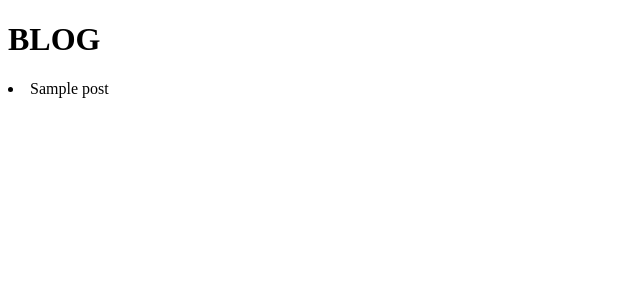
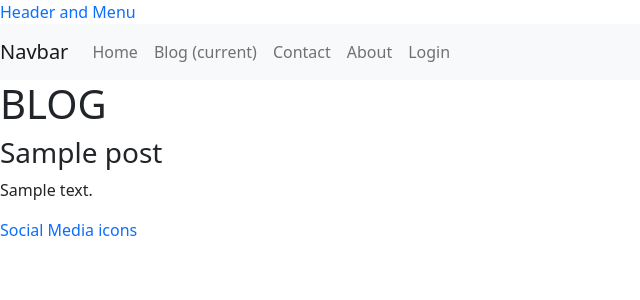
Before and after one commit to OzRhodes/orflask, a Python web app: template templates/blog.html in a window 1280 px wide. Shown: the top 300 px of the page, without its empty margins (0-640 px from the left). Run offline with Jinja, Linux system fonts and the light colour scheme; the template is opened without the code that fills it: most values are stand-ins (such as "Sample title", 1, 10 or a date in 2020).

Commit message:
update the new html and css files

```diff
--- /dev/null
+++ b/static/style.css
@@ -0,0 +1,9 @@
+* {}
+
+header{
+
+ color: blue;
+}
+ footer{
+    color: blue;
+ }
--- a/templates/about.html
+++ b/templates/about.html
@@ -3,5 +3,5 @@
 {% block title %}{{ title }}{% endblock %}
 
 {% block content %}
-<h1>ABOUT</h1>
+<h1>ABOUT </h1>
 {% endblock content%}
--- a/templates/base.html
+++ b/templates/base.html
@@ -4,13 +4,50 @@
     <meta charset="UTF-8">
     <meta http-equiv="X-UA-Compatible" content="IE=edge">
     <meta name="viewport" content="width=device-width, initial-scale=1.0">
+    <link href="https://cdn.jsdelivr.net/npm/bootstrap@5.0.2/dist/css/bootstrap.min.css" rel="stylesheet" integrity="sha384-EVSTQN3/azprG1Anm3QDgpJLIm9Nao0Yz1ztcQTwFspd3yD65VohhpuuCOmLASjC" crossorigin="anonymous">
     <link rel="stylesheet" href="{{ url_for('static', filename='style.css') }}">
     <title>{% block title %}{% endblock title%} </title>
 </head>
 <body>
+    <header class = 'text-primary'
+    >
+        Header and Menu
+    </header>
+    <nav class="navbar navbar-expand-lg navbar-light bg-light">
+        <a class="navbar-brand" href="#">Navbar</a>
+        <button class="navbar-toggler" type="button" data-toggle="collapse" data-target="#navbarNav" aria-controls="navbarNav" aria-expanded="false" aria-label="Toggle navigation">
+          <span class="navbar-toggler-icon"></span>
+        </button>
+        <div class="collapse navbar-collapse" id="navbarNav">
+          <ul class="navbar-nav">
+            <li class="nav-item active">
+                <li class="nav-item">
+                    <a class="nav-link" href="/home">Home</a>
+                </li>
+                <li>
+                    <a class="nav-link" href="/blog">Blog <span class="sr-only">(current)</span></a>
+                </li>
+                <li class="nav-item">
+                <a class="nav-link" href="/contact">Contact</a>
+                </li>
+                <li class="nav-item">
+                    <a class="nav-link" href="/about">About</a>
+                    </li>
+                <li class="nav-item">
+                <a class="nav-link" href="/login">Login</a>
+                </li>
+
+          </ul>
+        </div>
+      </nav>
     <main>
     {% block content %}{% endblock content%}
 
     </main>
+    <footer class="text-primary">
+        Social Media icons
+    </footer>
+    <script src="https://cdn.jsdelivr.net/npm/bootstrap@5.0.2/dist/js/bootstrap.bundle.min.js" integrity="sha384-MrcW6ZMFYlzcLA8Nl+NtUVF0sA7MsXsP1UyJoMp4YLEuNSfAP+JcXn/tWtIaxVXM" crossorigin="anonymous"></script>
+
 </body>
 </html>
--- a/templates/blog.html
+++ b/templates/blog.html
@@ -7,6 +7,6 @@
 
 {%for post in posts%}
 
-    <li>{{post[post_number]}}</li>
+    <h3>{{post.post_title}}</h3><p>{{post.post_content}}</p>
 {%endfor%}
 {% endblock content%}
--- a/templates/login.html
+++ b/templates/login.html
@@ -3,7 +3,7 @@
 {% block title %}{{ title }}{% endblock %}
 
 {% block content %}
-<h1>Register</h1>
+<h1>Register </h1>
 
 <div>
 	<form method = 'POST' action=''>
```
Also changed, not shown: templates/register.html (deleted, +0 -35 lines), README.md, static/css/style.css (deleted), 1 other file.
